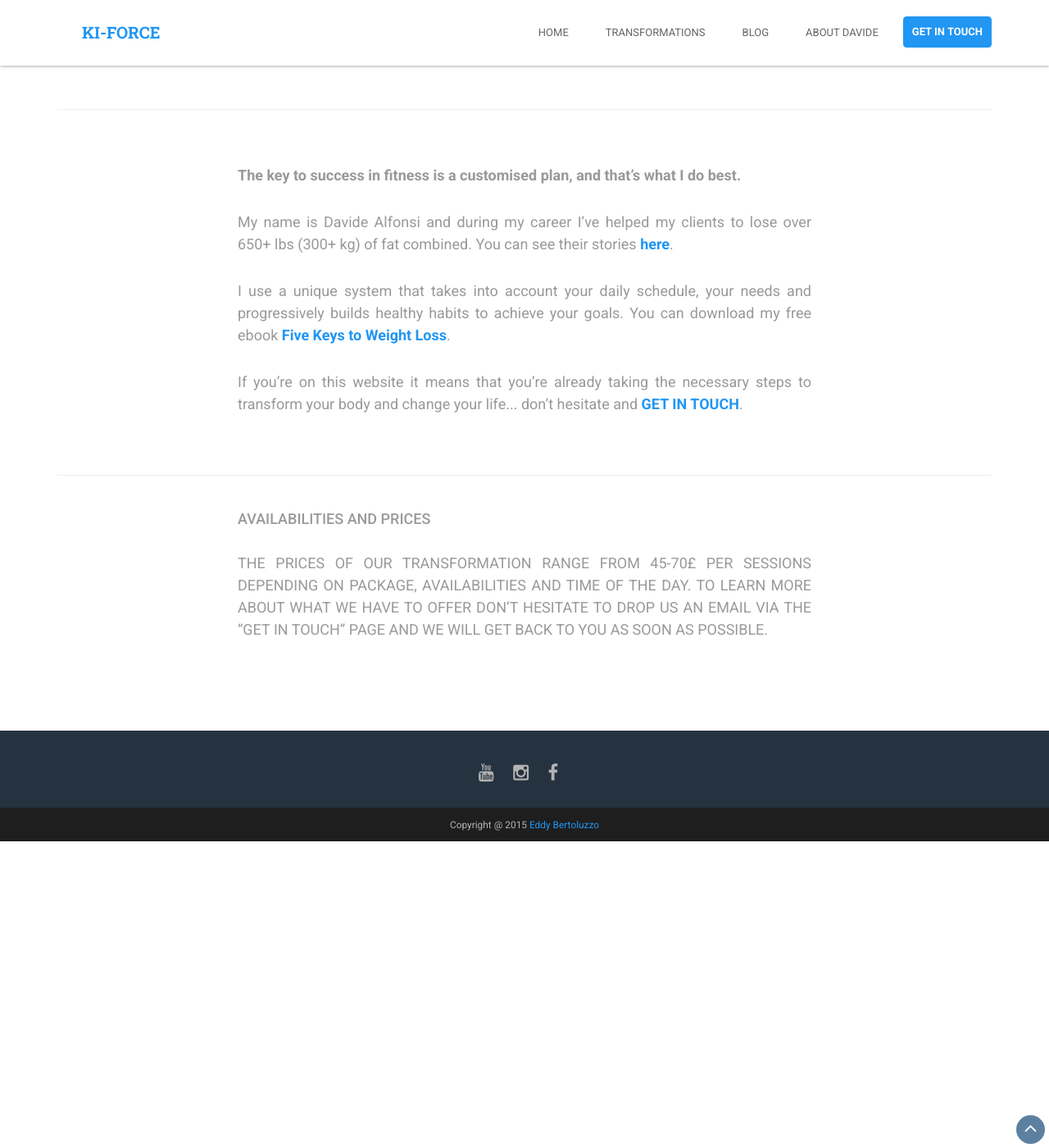
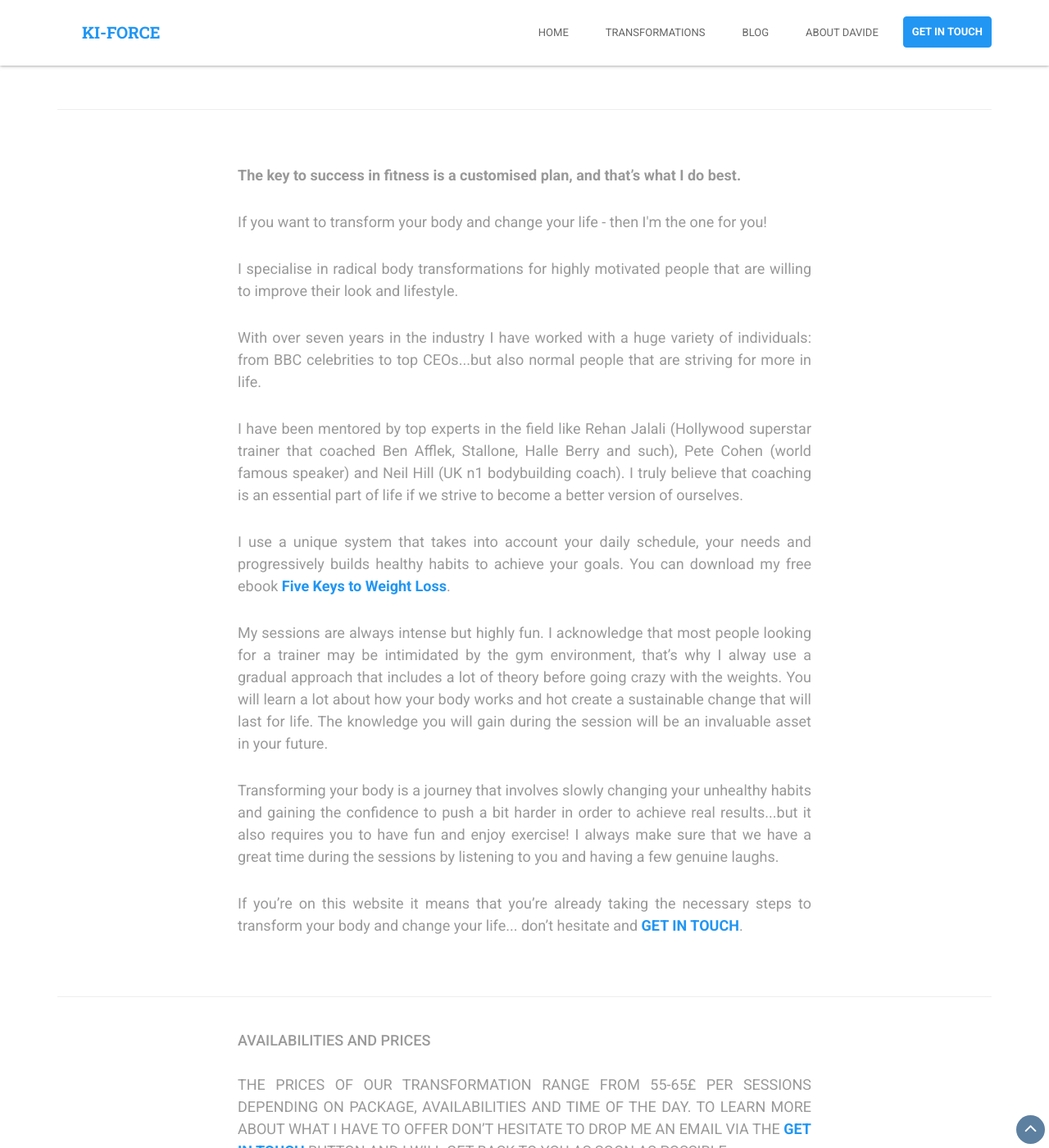
Before and after one commit to Widar91/kiforce, a Jekyll site: the page built from index.html, in a window 1280 px wide and 1400 px high, scrolled down 739 px. Shown: the whole window at 82% size. Built offline with Jekyll 4.4.1, drawn with Linux system fonts in a browser that asks for light colours; some of the changed text lies outside the part shown.

Commit message:
new lines

```diff
--- a/contact.html
+++ b/contact.html
@@ -56,8 +56,7 @@ custom_js:
         <!-- ******Other Contact Section****** -->
         <section class="contact-other-section section">
             <div class="container text-center">
-                <p class="intro">My customers are really serious about making a change. If you’re not ready to get serious (and you’re happy where you are) this program is not for you and it’s absolutely OK... but if you are serious, don’t hesitate to contact me and schedule an appointment.</p>
-                <p class="intro"> Due to high demand, my availabilities are limited and I accept only <b>2 CLIENTS EVERY TRIMESTER</b>. </p>
+                <p class="intro">Due to high demand my availabilities are limited and I accept only <b>2 CLIENTS EVERY TRIMESTER</b>. If truly interested please don’t hesitate to drop me a line.</p>
                 <div class="row">
                     <ul class="other-info list-unstyled col-md-6 col-sm-10 col-xs-12 col-md-offset-3 col-sm-offset-1 xs-offset-0" >
                         <li><i class="fa fa-envelope-o"></i><a href="mailto:kiforce.training@gmail.com?Subject=Free%20Breakthrough%20Session">kiforce.training@gmail.com</a></li>
--- a/index.html
+++ b/index.html
@@ -36,10 +36,28 @@ custom_js:
                 <b>The key to success in fitness is a customised plan, and that’s what I do best.</b>
             </p>
             <p class="intro" style="text-align:justify">
-                    My name is Davide Alfonsi and during my career I’ve helped my clients to lose over 650+ lbs (300+ kg) of fat combined. You can see their stories <b><a href="transformation.html">here</a></b>.
+                If you want to transform your body and change your life - then I'm the one for you!
+            </p>
+            <p class="intro" style="text-align:justify">
+                I specialise in radical body transformations for highly motivated people that are willing to improve their look and lifestyle.
+            </p>
+            <p class="intro" style="text-align:justify">
+                With over seven years in the industry I have worked with a huge variety of individuals: from BBC celebrities to top CEOs...but also normal people that are striving for more in life.
+            </p>
+            <p class="intro" style="text-align:justify">
+                I have been mentored by top experts in the field like Rehan Jalali (Hollywood superstar trainer that coached Ben Afflek, Stallone, Halle Berry and such), Pete Cohen (world famous speaker) and Neil Hill (UK n1 bodybuilding coach). I truly believe that
+                coaching is an essential part of life if we strive to become a better version of ourselves.
             </p>
             <p class="intro" style="text-align:justify">
                 I use a unique system that takes into account your daily schedule, your needs and progressively builds healthy habits to achieve your goals. You can download my free ebook <b><a data-toggle="modal" data-target="#modal-download-brochure">Five Keys to Weight Loss</a></b>.
+            </p>
+            <p class="intro" style="text-align:justify">
+                My sessions are always intense but highly fun. I acknowledge that most people looking for a trainer may be intimidated by the gym environment, that’s why I alway use a gradual approach that includes a lot of theory before going crazy with the weights.
+                You will learn a lot about how your body works and hot create a sustainable change that will last for life. The knowledge you will gain during the session will be an invaluable asset in your future.
+            </p>
+            <p class="intro" style="text-align:justify">
+                Transforming your body is a journey that involves slowly changing your unhealthy habits and gaining the confidence to push a bit harder in order to achieve real results...but it also requires you to have fun and enjoy exercise! I always make sure that
+                we have a great time during the sessions by listening to you and having a few genuine laughs.
             </p>
             <p class="intro" style="text-align:justify">
                 If you’re on this website it means that you’re already taking the necessary steps to transform your body and change your life... don’t hesitate and <b><a href="contact.html">GET IN TOUCH</a></b>.
@@ -48,7 +66,7 @@ custom_js:
             <hr/>
             <br/>
             <h3 class="intro" style="text-align:justify">AVAILABILITIES AND PRICES</h3>
-                <p class="intro" style="text-align:justify">THE PRICES OF OUR TRANSFORMATION RANGE FROM 45-70£ PER SESSIONS DEPENDING ON PACKAGE, AVAILABILITIES AND TIME OF THE DAY. TO LEARN MORE ABOUT WHAT WE HAVE TO OFFER DON’T HESITATE TO DROP US AN EMAIL VIA THE “GET IN TOUCH” PAGE AND WE WILL GET BACK TO YOU AS SOON AS POSSIBLE.</p>
+            <p class="intro" style="text-align:justify">THE PRICES OF OUR TRANSFORMATION RANGE FROM 55-65£ PER SESSIONS DEPENDING ON PACKAGE, AVAILABILITIES AND TIME OF THE DAY. TO LEARN MORE ABOUT WHAT I HAVE TO OFFER DON’T HESITATE TO DROP ME AN EMAIL VIA THE <b><a href="contact.html">GET IN TOUCH</a></b> BUTTON AND I WILL GET BACK TO YOU AS SOON AS POSSIBLE.</p>
             </div><!--//container-->
         </section><!--//why-->
     </div><!--//section-wrapper-->
```
Lines whose indentation alone changed are shown as unchanged.
